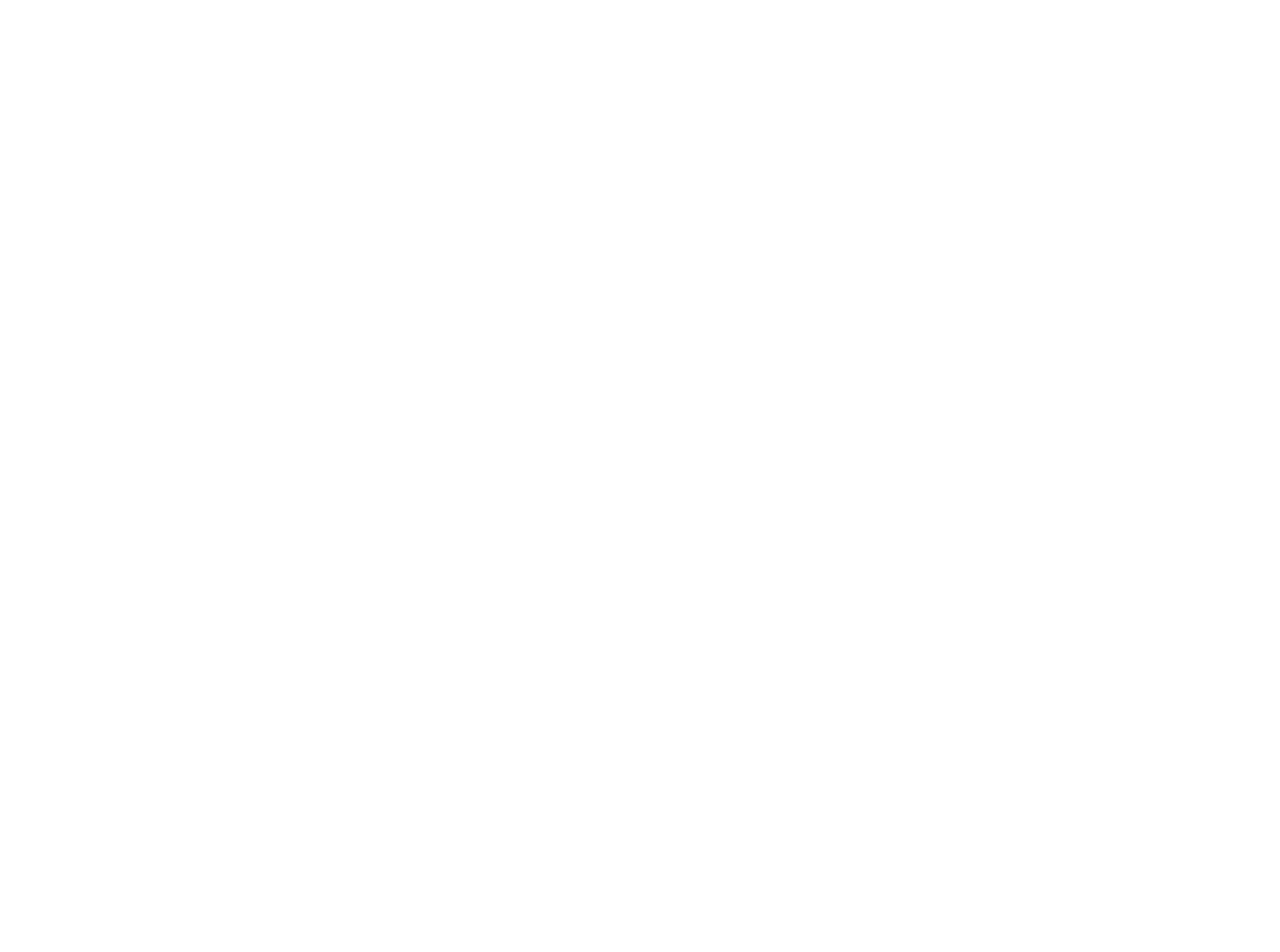
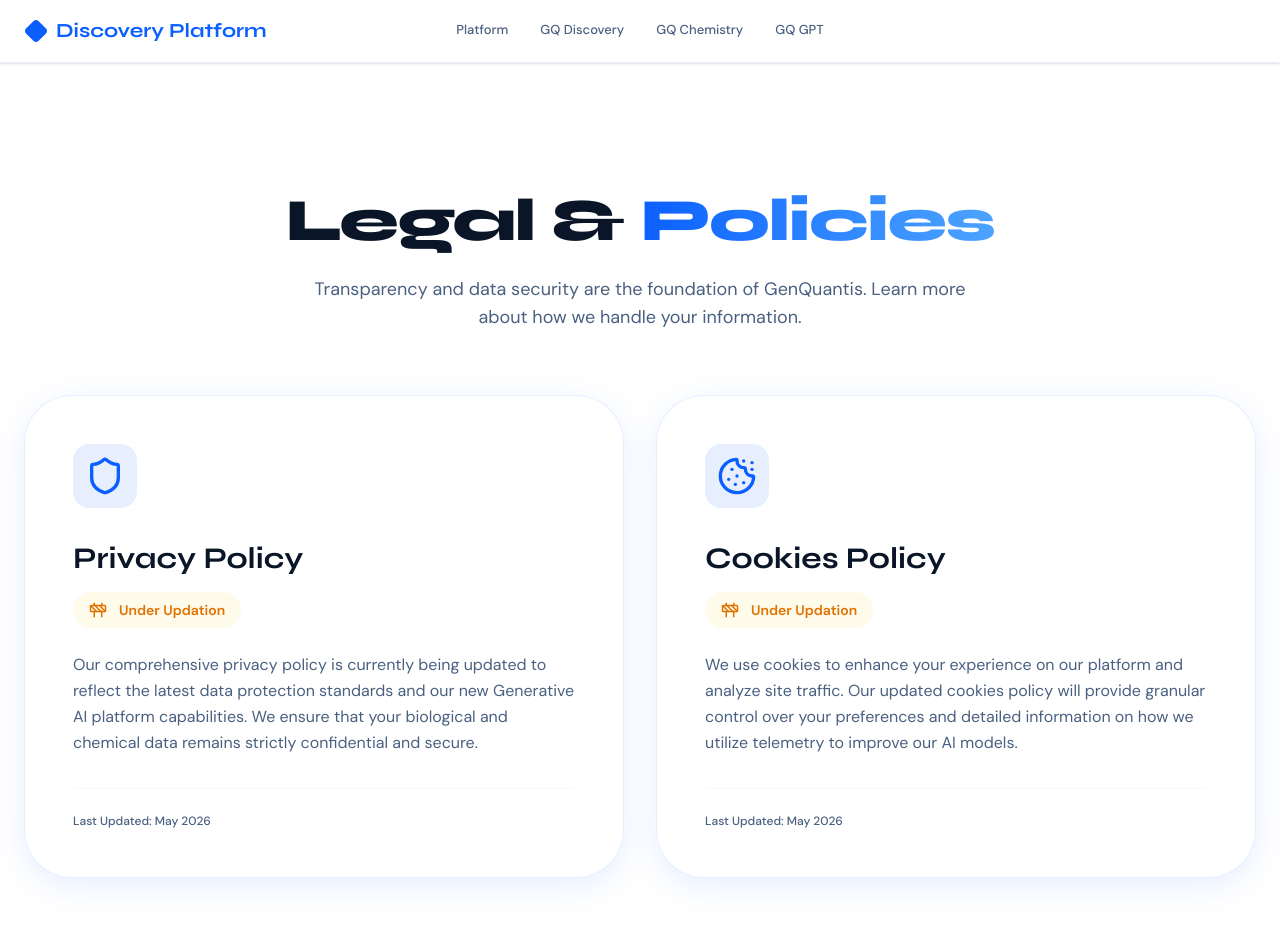
Before and after one commit to ammarraza1199/discovery_platfrom, a React (Vite) app: page /cookies-policy in a window 1280 px wide. Before the commit this address had no page. Shown: the top 952 px of the page. Before the commit the page ends 800 px from the top, so only its background shows below. Built offline with nearby package versions, Linux system fonts and the light colour scheme.

Commit message:
Add Legal & Policies page with cards and update footer links

```diff
--- a/src/App.tsx
+++ b/src/App.tsx
@@ -5,6 +5,7 @@ import { BiologicsDiscoveryPage } from './pages/BiologicsDiscoveryPage';
 import { WallahGPTPage } from './pages/WallahGPTPage';
 import { WorkflowsPage } from './pages/WorkflowsPage';
 import { GQMedicalPage } from './pages/GQMedicalPage';
+import { LegalPage } from './pages/LegalPage';
 
 export default function App() {
   return (
@@ -16,6 +17,8 @@ export default function App() {
         <Route path="/wallahgpt" element={<WallahGPTPage />} />
         <Route path="/workflows" element={<WorkflowsPage />} />
         <Route path="/gq-medical" element={<GQMedicalPage />} />
+        <Route path="/privacy-policy" element={<LegalPage />} />
+        <Route path="/cookies-policy" element={<LegalPage />} />
 
         {/* Redirects for old routes */}
         <Route path="/chemistry42" element={<Navigate to="/chemistry-quantis" replace />} />
--- a/src/components/Footer.tsx
+++ b/src/components/Footer.tsx
@@ -55,8 +55,8 @@ export const Footer = () => {
       <div className="border-t border-primary/10 max-w-7xl mx-auto px-6 pt-8 flex flex-col md:flex-row items-center justify-between gap-4 text-xs font-medium text-text-secondary">
         <div className="flex gap-4 items-center">
           <span>© 2026 GenQuantis</span>
-          <a href="https://genquantis.com/" target="_blank" rel="noopener noreferrer" className="hover:text-primary transition-colors">Privacy Policy</a>
-          <a href="https://genquantis.com/" target="_blank" rel="noopener noreferrer" className="hover:text-primary transition-colors">Cookies Policy</a>
+          <Link to="/privacy-policy" className="hover:text-primary transition-colors">Privacy Policy</Link>
+          <Link to="/cookies-policy" className="hover:text-primary transition-colors">Cookies Policy</Link>
         </div>
         <div className="flex items-center gap-6">
           <a href="#" className="hover:text-primary transition-colors flex items-center gap-1">Back to Top <ChevronUp className="w-4 h-4" /></a>
--- /dev/null
+++ b/src/pages/LegalPage.tsx
@@ -0,0 +1,85 @@
+
+import { motion } from 'framer-motion';
+import { Navbar } from '../components/Navbar';
+import { Footer } from '../components/Footer';
+import { Shield, Cookie, Construction } from 'lucide-react';
+
+export const LegalPage = () => {
+  return (
+    <div className="min-h-screen bg-white">
+      <Navbar />
+
+      <main className="relative pt-32 pb-20 px-6 overflow-hidden min-h-[70vh]">
+        {/* Background Decorations */}
+        <div className="absolute top-0 left-0 w-[500px] h-[500px] bg-primary/5 rounded-full blur-[120px] -z-10 opacity-50"></div>
+        <div className="absolute bottom-0 right-0 w-[600px] h-[600px] bg-light-blue/10 rounded-full blur-[150px] -z-10 opacity-50"></div>
+
+        <div className="max-w-7xl mx-auto relative z-10">
+          <div className="text-center mb-16">
+            <motion.h1
+              initial={{ opacity: 0, y: 20 }}
+              animate={{ opacity: 1, y: 0 }}
+              transition={{ duration: 0.8 }}
+              className="text-5xl md:text-6xl font-extrabold mb-6 tracking-tight text-text-primary"
+            >
+              Legal & <span className="text-transparent bg-clip-text bg-gradient-to-r from-primary to-light-blue">Policies</span>
+            </motion.h1>
+            <p className="text-text-secondary text-lg max-w-2xl mx-auto">
+              Transparency and data security are the foundation of GenQuantis. Learn more about how we handle your information.
+            </p>
+          </div>
+
+          <div className="grid grid-cols-1 md:grid-cols-2 gap-8">
+            {/* Privacy Policy Card */}
+            <motion.div
+              initial={{ opacity: 0, x: -20 }}
+              animate={{ opacity: 1, x: 0 }}
+              transition={{ duration: 0.8, delay: 0.2 }}
+              className="card p-12 rounded-[48px] border border-primary/10 bg-white shadow-card hover:shadow-card-hover transition-all duration-500"
+            >
+              <div className="w-16 h-16 bg-primary/10 rounded-2xl flex items-center justify-center text-primary mb-8">
+                <Shield className="w-10 h-10" />
+              </div>
+              <h2 className="text-3xl font-bold mb-4">Privacy Policy</h2>
+              <div className="flex items-center gap-3 text-amber-600 bg-amber-50 px-4 py-2 rounded-full inline-flex mb-6">
+                <Construction size={18} />
+                <span className="text-sm font-bold">Under Updation</span>
+              </div>
+              <p className="text-text-secondary leading-relaxed mb-8">
+                Our comprehensive privacy policy is currently being updated to reflect the latest data protection standards and our new Generative AI platform capabilities. We ensure that your biological and chemical data remains strictly confidential and secure.
+              </p>
+              <div className="pt-6 border-t border-primary/5">
+                <p className="text-xs text-text-secondary font-medium">Last Updated: May 2026</p>
+              </div>
+            </motion.div>
+
+            {/* Cookies Policy Card */}
+            <motion.div
+              initial={{ opacity: 0, x: 20 }}
+              animate={{ opacity: 1, x: 0 }}
+              transition={{ duration: 0.8, delay: 0.3 }}
+              className="card p-12 rounded-[48px] border border-primary/10 bg-white shadow-card hover:shadow-card-hover transition-all duration-500"
+            >
+              <div className="w-16 h-16 bg-primary/10 rounded-2xl flex items-center justify-center text-primary mb-8">
+                <Cookie className="w-10 h-10" />
+              </div>
+              <h2 className="text-3xl font-bold mb-4">Cookies Policy</h2>
+              <div className="flex items-center gap-3 text-amber-600 bg-amber-50 px-4 py-2 rounded-full inline-flex mb-6">
+                <Construction size={18} />
+                <span className="text-sm font-bold">Under Updation</span>
+              </div>
+              <p className="text-text-secondary leading-relaxed mb-8">
+                We use cookies to enhance your experience on our platform and analyze site traffic. Our updated cookies policy will provide granular control over your preferences and detailed information on how we utilize telemetry to improve our AI models.
+              </p>
+              <div className="pt-6 border-t border-primary/5">
+                <p className="text-xs text-text-secondary font-medium">Last Updated: May 2026</p>
+              </div>
+            </motion.div>
+          </div>
+        </div>
+      </main>
+
+      <Footer />
+    </div>
+  );
+};
```
